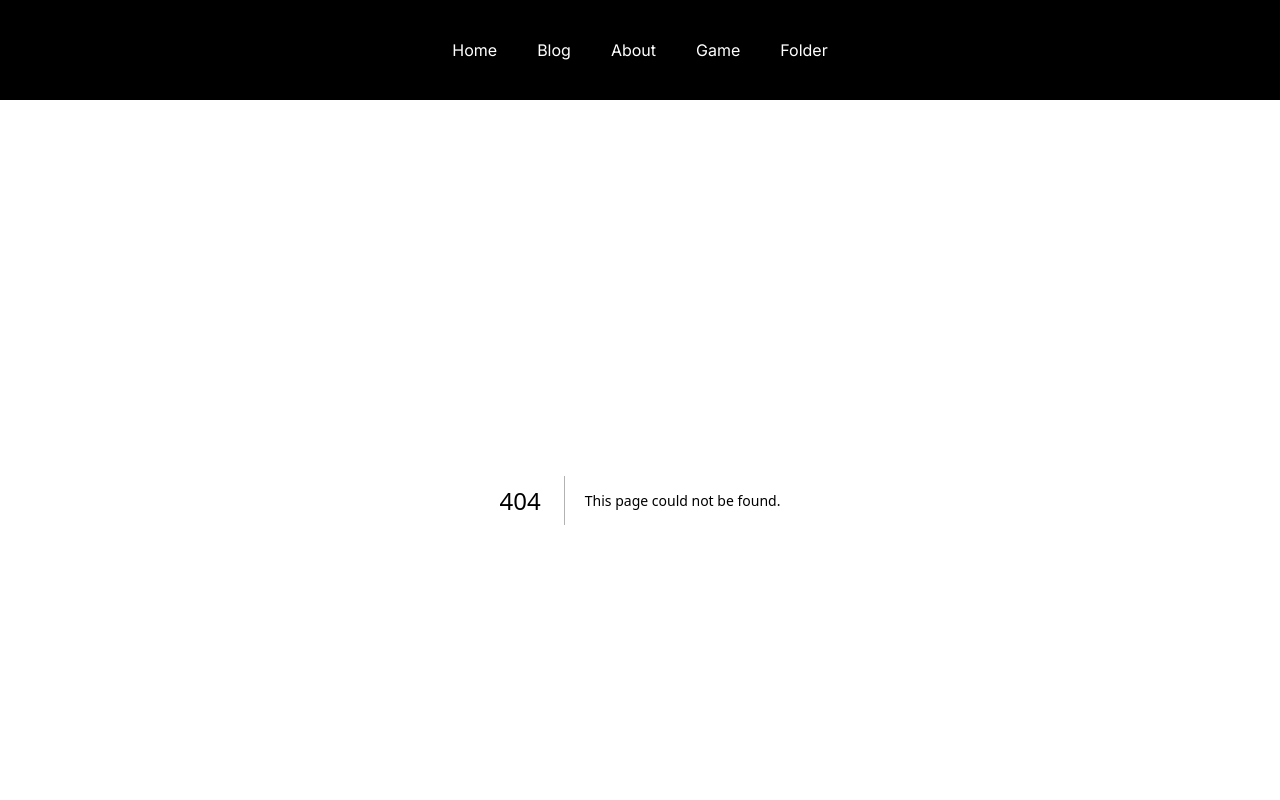
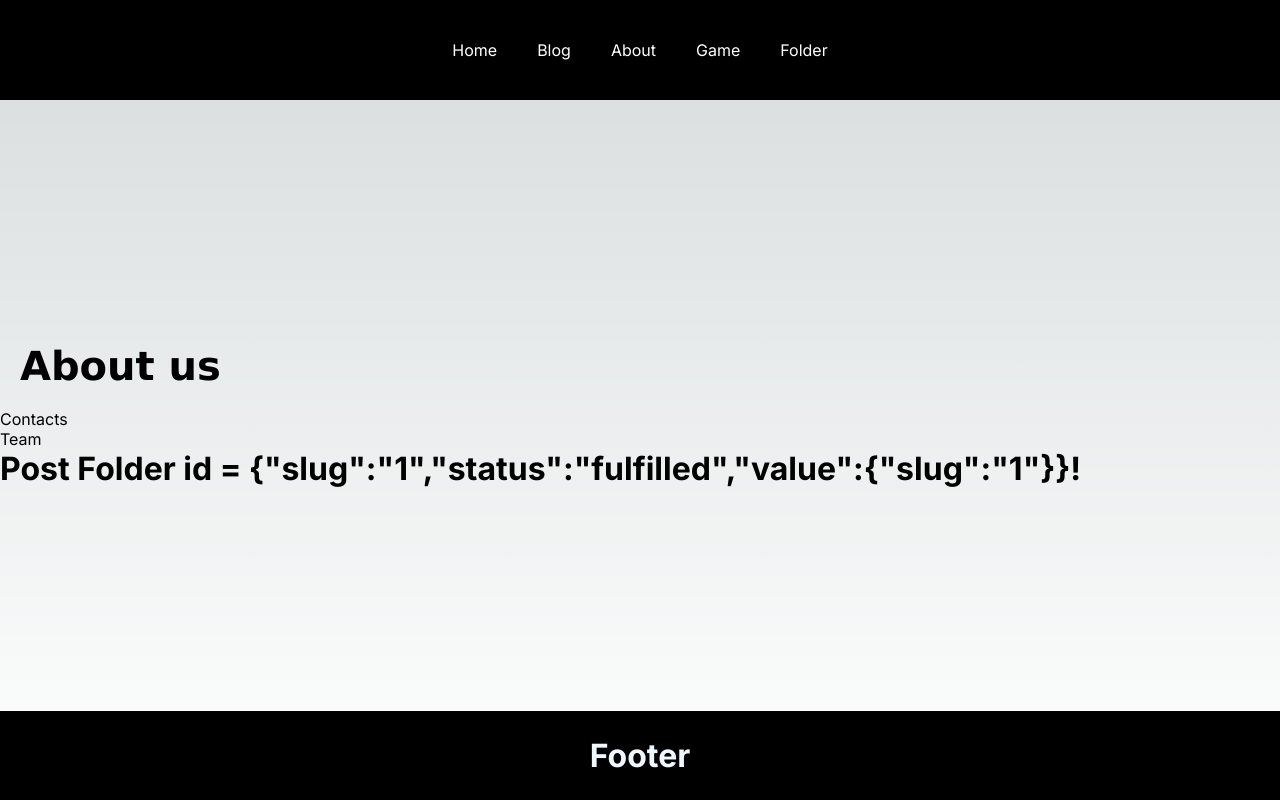
Before and after one commit to Aleksey6453/nextOne, a Next.js app: page /about/post/1 in a window 1280 px wide. Before the commit this address had no page. Shown: the top 800 px of the page. Built offline with nearby package versions, Linux system fonts and the light colour scheme.

Commit message:
add last changes

```diff
--- /dev/null
+++ b/app/about/post/[slug]/page.tsx
@@ -0,0 +1,13 @@
+interface Props{
+    params: {
+        id: string[]
+    }
+}
+
+export default function Post({params}: Props){
+    return (
+        <div>
+           <h1>Post Folder id = {JSON.stringify(params)}!</h1>
+        </div>
+    )
+}
--- /dev/null
+++ b/app/folder/@map/page.tsx
@@ -0,0 +1,3 @@
+export default function Map(){
+    return <h1>Map</h1>
+}
--- /dev/null
+++ b/app/folder/@rules/page.tsx
@@ -0,0 +1,3 @@
+export default function Rules(){
+    return <h1>Rules</h1>
+}
--- a/app/layout.js
+++ b/app/layout.tsx
@@ -2,6 +2,9 @@ import './globals.css'
 import { Inter } from 'next/font/google'
 import { Header } from '../components/header/Header'
 import { Footer } from '../components/footer/Footer'
+import React from 'react'
+
+
 
 
 
@@ -12,12 +15,18 @@ export const metadata = {
   description: 'Generated by create next app',
 }
 
-export default function RootLayout({ children }) {
+export default function RootLayout({ children, map, rules }:{
+  children: React.ReactNode,
+  map: React.ReactNode,
+  rules: React.ReactNode
+}) {
   return (
     <html lang="en">
       <body className={inter.className}>
         <Header />
         <main>
+          {map}
+          {rules}
           {children}
         </main>
         <Footer />
```
